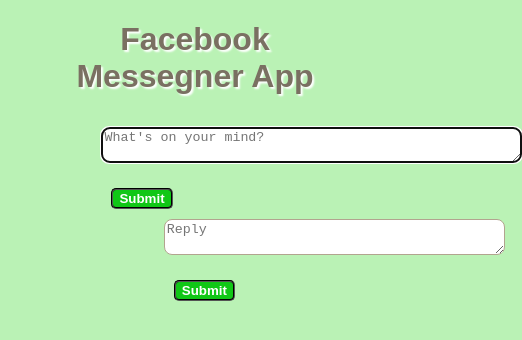
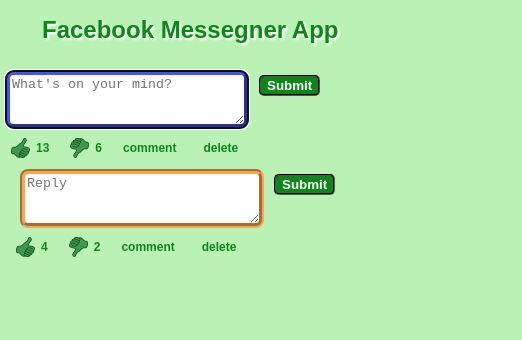
Before and after one commit to s-darcy/Facebook-Message-Style-App, a React (Create React App) app: page / in a window 390 px wide. Shown: the top 340 px of the page, 522 px wide, since content can reach past the window. Built offline with nearby package versions, Linux system fonts and the light colour scheme.

Commit message:
HTML and CSS ready

```diff
--- a/package.json
+++ b/package.json
@@ -12,5 +12,8 @@
     "build": "react-scripts build",
     "test": "react-scripts test --env=jsdom",
     "eject": "react-scripts eject"
+  },
+  "devDependencies": {
+    "url-loader": "^0.5.9"
   }
 }
--- a/src/App.css
+++ b/src/App.css
@@ -5,31 +5,35 @@
 }
 
 h1 {
-/*    font-size: 1.5rem;*/
     text-align: center;
-    color: #7a7062;
+    color: #0E871A;
     font-weight: 600;
     text-shadow: 2px 2px 2px white
 }
 
+li {
+   list-style: none;
+}
+
 textarea {
-    margin: 10px auto;
+    margin: 10px auto 0px;
     border-style: groove;
+    border-width: thick;
     border-radius: 8px;
     float: left;
 }
 
 input[type=submit] {
     border-style: groove;
-    margin: 15px 0px 0px 10px;
+    margin: 15px 0px 10px 10px;
     border-radius: 5px;
-    background-color: #10C716;
+    background-color: #0E871A;
     color: white;
     font-weight: 700;
 }
 
 .firstMessage, .replyMessage {
-    margin: 0 auto;
+    margin: 15px auto;
     width: 60%;
 }
 
@@ -38,8 +42,68 @@
 }
 
 .firstMessage textarea {
-   border-color: #665e52;
+   border-color: #3F4BEA;
 }
 .replyMessage textarea {
-   border-color: #b2a48f;
+   border-color: #FAA653;
 }
+
+.likes {
+    display: inline-block;
+    float: left;
+    width: 100%;
+    max-height: 30px;
+}
+
+button .thumb, button .dislike-thumb {
+    height: 20px;
+    width: 19px;
+}
+
+button {
+    background-color: #baf2b5;
+    border: none;
+}
+
+.like-counter, .dislike-counter, .comment, .delete {
+    display: inline-block;
+    font-size: .75rem;
+    vertical-align: super;
+    color: #0E871A;
+    font-weight: 700;
+    margin-right: 15px;
+}
+
+.dislike-thumb {
+    transform: rotate(180deg);
+}
+
+@media screen and (max-width: 480px) {
+    body {
+        width: 95%;
+        margin: 5px;
+    }
+    h1 {
+        font-size: 1.5rem;
+    }
+    ul {
+        width: 100%;
+        padding: 0px;
+        margin-left: 30px;
+    }
+    li {
+       margin: 10px;
+       padding-right: -20px;
+    }
+    .firstMessage, .replyMessage {
+        margin: 15px auto;
+        width: 100%;
+    }
+    textarea {
+        width: 230px;
+    }
+    .replyMessage {
+        float: none;
+        margin-left: -25px;
+    }
+}
--- a/src/App.js
+++ b/src/App.js
@@ -9,16 +9,38 @@
         <h1>Facebook Messegner App</h1>
         <form>
             <div className="firstMessage">
-                <textarea rows="2" cols="50" autofocus="autofocus" placeholder="What's on your mind?">
+                <textarea rows="3" cols="50" autofocus="autofocus" placeholder="What's on your mind?">
 
                 </textarea>
                 <input name="Post" type="submit"/>
+                <div className="likes">
+                    <button><img className="thumb" src={require('./thumb_up.png')} /></button>
+                    <p className="like-counter">13</p>
+                    <button><img className="dislike-thumb" src={require('./thumb_up.png')} /></button>
+                    <p className="dislike-counter">6</p>
+                    <button className="comment">comment</button>
+                    <button className="delete">delete</button>
+                </div>
             </div>
-            <div className="replyMessage">
-                <textarea rows="2" cols="40" placeholder="Reply">
-                </textarea>
-                <input name="reply" type="submit" />
-            </div>
+            <ul>
+                <div className="replyMessage">
+                    <div className="commentDiv">
+                        <li>
+                            <textarea rows="3" cols="40" placeholder="Reply">
+                            </textarea>
+                            <input name="reply" type="submit" />
+                        </li>
+                    </div>
+                    <div className="likes">
+                        <button><img className="thumb" src={require('./thumb_up.png')} /></button>
+                        <p className="like-counter">4</p>
+                        <button><img className="dislike-thumb" src={require('./thumb_up.png')} /></button>
+                        <p className="dislike-counter">2</p>
+                        <button className="comment">comment</button>
+                        <button className="delete">delete</button>
+                    </div>
+                </div>
+            </ul>
         </form>
       </div>
     );
```
Also changed, not shown: src/thumb_up.png (added).
